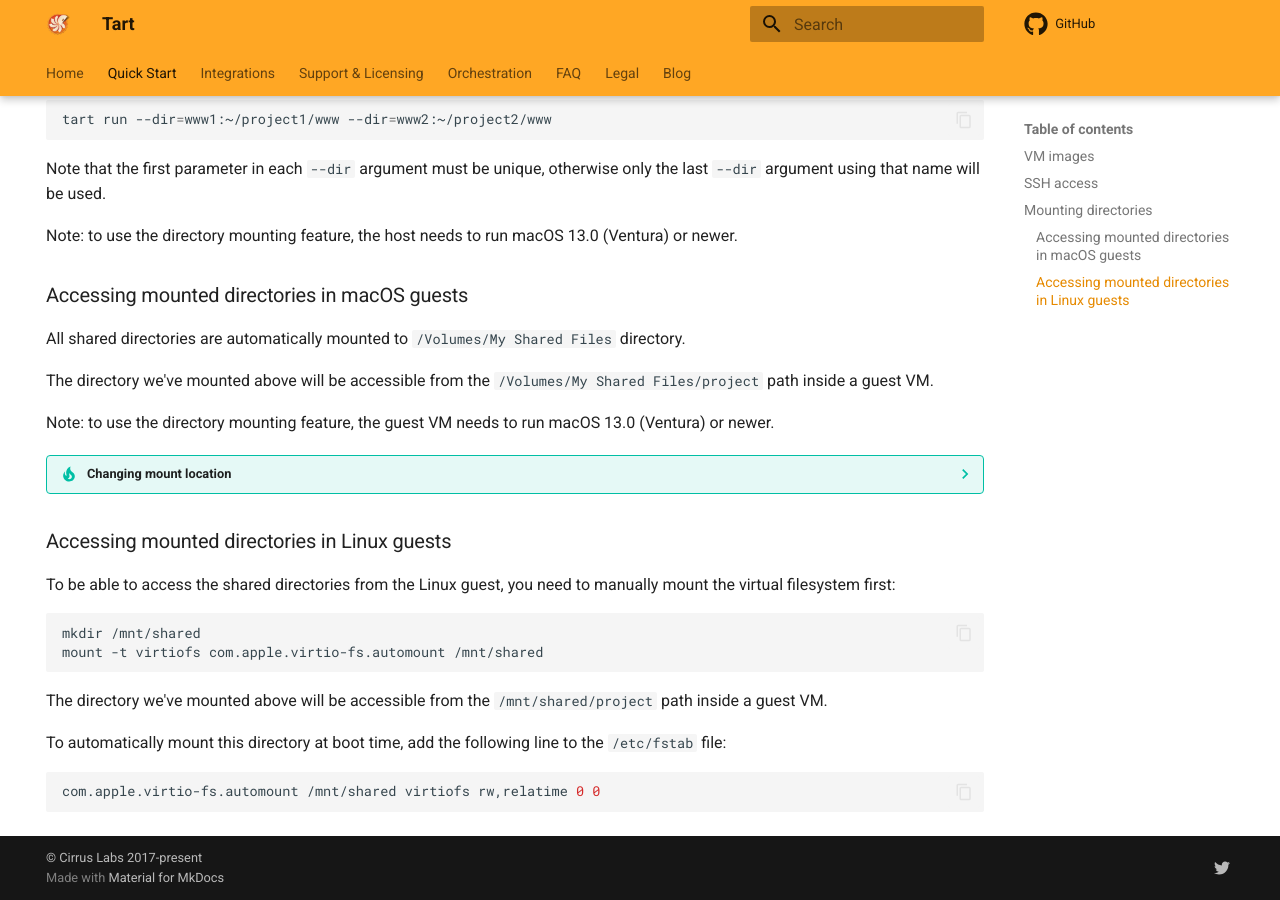
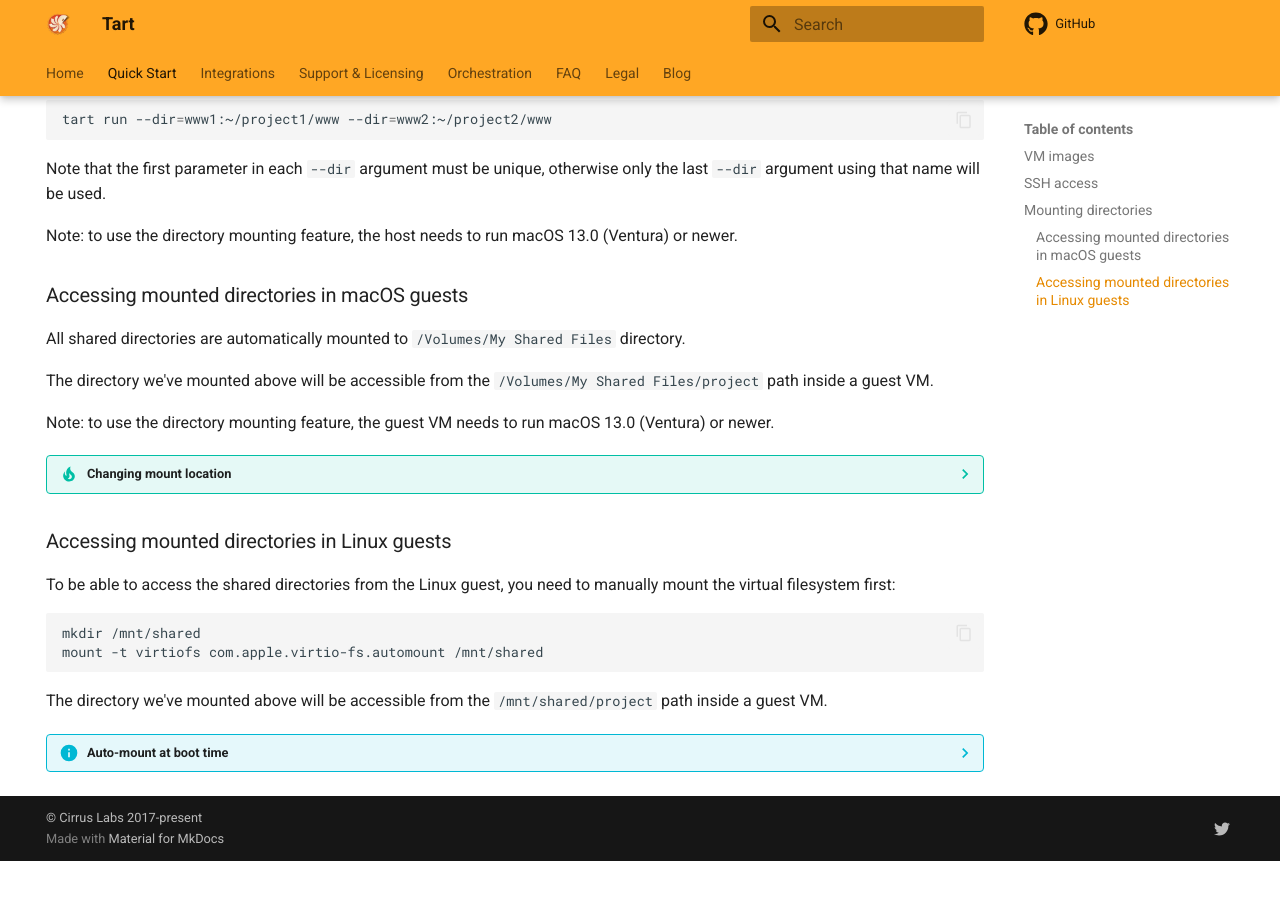
Before and after one commit to cirruslabs/tart, an MkDocs documentation site: the page built from docs/quick-start.md, in a window 1280 px wide and 900 px high, scrolled down 2850 px. Built offline with MkDocs 1.6.1 and Material for MkDocs 9.7.7, drawn with Linux system fonts in a browser that asks for light colours; plug-ins that fetch from the network failed and are left out; comment, search, counter and statistics services are not loaded; after the commit the page ends 3711 px from its top, so only the background shows below that; some of the changed lines change nothing that is shown.

Commit message:
Use admonition
Co-authored-by: Fedor Korotkov <fedor.korotkov@gmail.com>

````diff
--- a/docs/quick-start.md
+++ b/docs/quick-start.md
@@ -149,8 +149,9 @@ mount -t virtiofs com.apple.virtio-fs.automount /mnt/shared
 
 The directory we've mounted above will be accessible from the `/mnt/shared/project` path inside a guest VM.
 
-To automatically mount this directory at boot time, add the following line to the `/etc/fstab` file:
+??? info "Auto-mount at boot time"
+    To automatically mount this directory at boot time, add the following line to the `/etc/fstab` file:
 
-```shell
-com.apple.virtio-fs.automount /mnt/shared virtiofs rw,relatime 0 0
-```
+    ```shell
+    com.apple.virtio-fs.automount /mnt/shared virtiofs rw,relatime 0 0
+    ```
````
